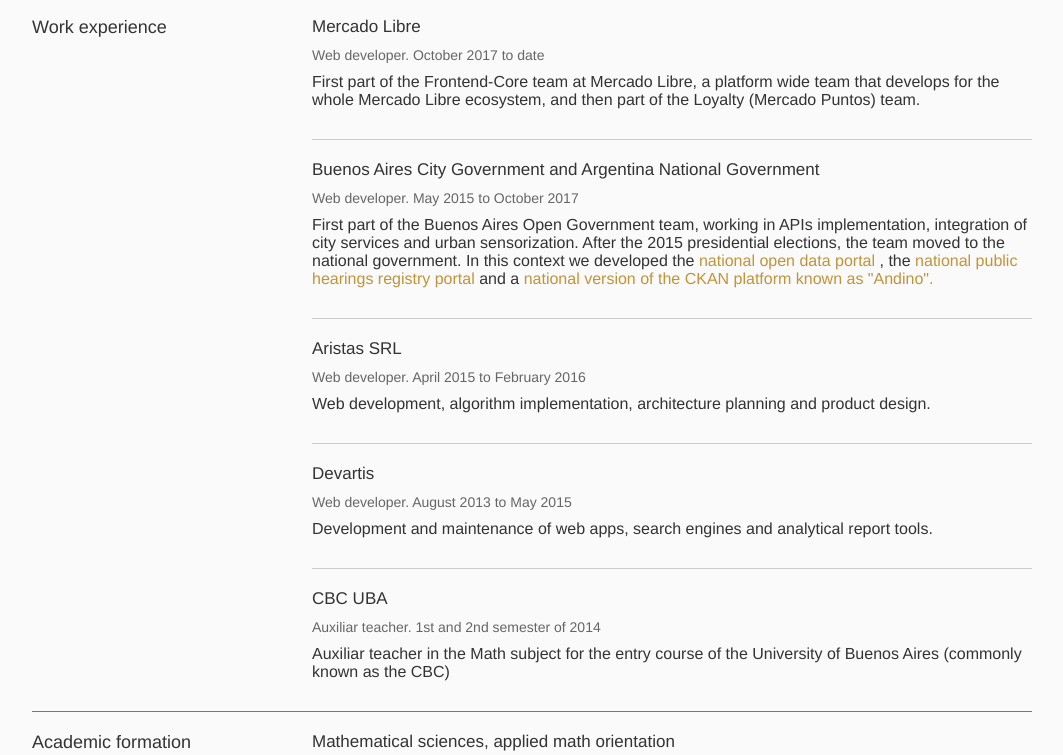
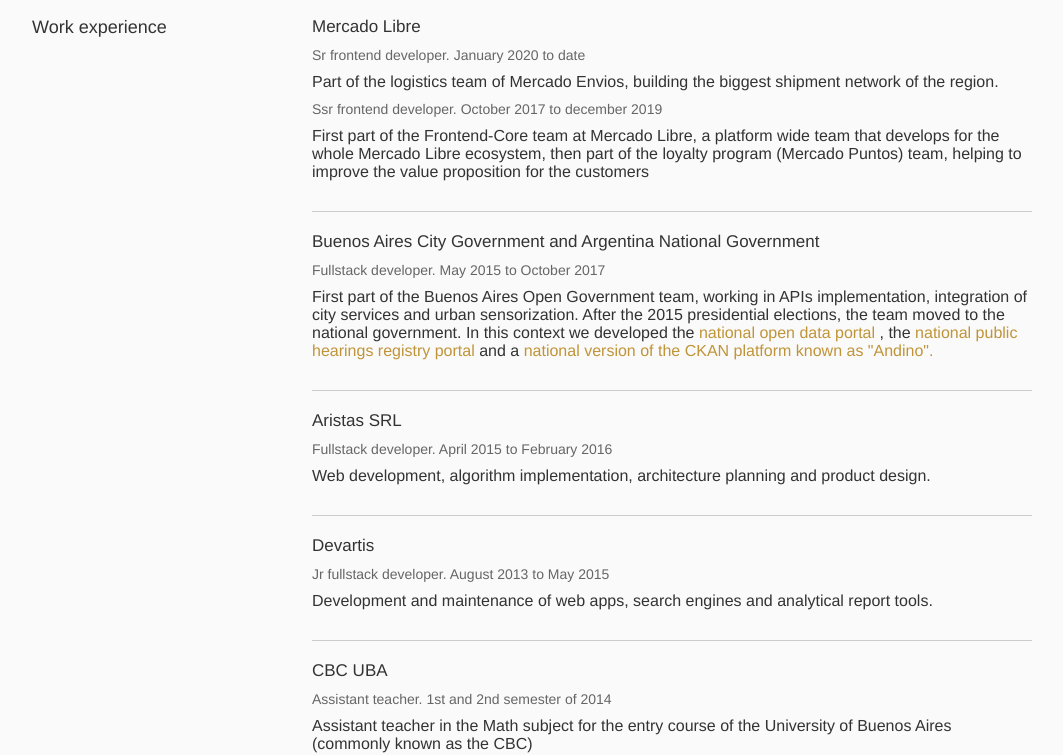
Before and after one commit to iheredia/cv, a plain HTML site: page index_en.html in a window 1280 px wide. Shown: the part 207-962 px from the top of the page, without its empty margins (108-1171 px from the left). Drawn offline with Linux system fonts and the light colour scheme.

Commit message:
Update 2020 promotion

```diff
--- a/index_en.html
+++ b/index_en.html
@@ -35,16 +35,21 @@
 
     <article>
       <h3>Mercado Libre</h3>
-      <h4>Web developer. October 2017 to date</h4>
+      <h4>Sr frontend developer. January 2020 to date</h4>
       <p>
-        First part of the Frontend-Core team at Mercado Libre, a platform wide team that develops for the whole
-        Mercado Libre ecosystem, and then part of the Loyalty (Mercado Puntos) team.
+        Part of the logistics team of Mercado Envios, building the biggest shipment network of the region.
+      </p>
+      <h4>Ssr frontend developer. October 2017 to december 2019</h4>
+      <p>
+        First part of the Frontend-Core team at Mercado Libre, a platform wide team that develops for the whole Mercado
+        Libre ecosystem, then part of the loyalty program (Mercado Puntos) team, helping to improve the value
+        proposition for the customers
       </p>
     </article>
 
     <article>
       <h3>Buenos Aires City Government and Argentina National Government</h3>
-      <h4>Web developer. May 2015 to October 2017</h4>
+      <h4>Fullstack developer. May 2015 to October 2017</h4>
       <p>
         First part of the Buenos Aires Open Government team, working in APIs implementation, integration of
         city services and urban sensorization.
@@ -66,7 +71,7 @@
 
     <article>
       <h3>Aristas SRL</h3>
-      <h4>Web developer. April 2015 to February 2016</h4>
+      <h4>Fullstack developer. April 2015 to February 2016</h4>
       <p>
         Web development, algorithm implementation, architecture planning and product design.
       </p>
@@ -74,7 +79,7 @@
 
     <article>
       <h3>Devartis</h3>
-      <h4>Web developer. August 2013 to May 2015</h4>
+      <h4>Jr fullstack developer. August 2013 to May 2015</h4>
       <p>
         Development and maintenance of web apps, search engines and analytical report tools.
       </p>
@@ -82,16 +87,16 @@
 
     <article>
       <h3>CBC UBA</h3>
-      <h4>Auxiliar teacher. 1st and 2nd semester of 2014</h4>
+      <h4>Assistant teacher. 1st and 2nd semester of 2014</h4>
       <p>
-        Auxiliar teacher in the Math subject for the entry course of the University of Buenos Aires (commonly known as the CBC)
+        Assistant teacher in the Math subject for the entry course of the University of Buenos Aires (commonly known as the CBC)
       </p>
     </article>
   </section>
 
   <section>
     <h2>Academic formation</h2>
-    <h3>Mathematical sciences, applied math orientation</h3>
+    <h3>Licentiate in mathematical sciences, applied math orientation</h3>
     <p>Faculty of Exact and Natural Sciences, University of Buenos Aires</p>
     <p>Not completed</p>
   </section>
```
Also changed, not shown: index.html (+10 -6 lines), 2 other files.
